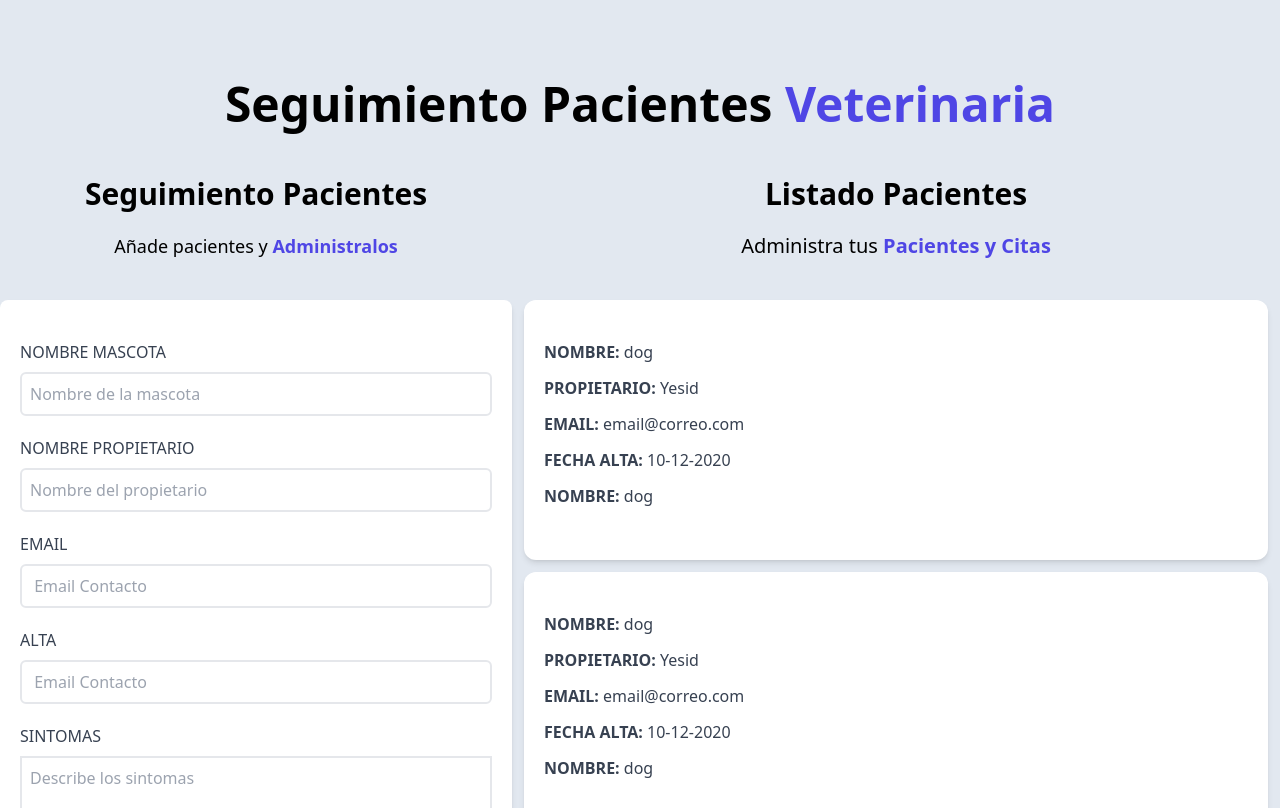
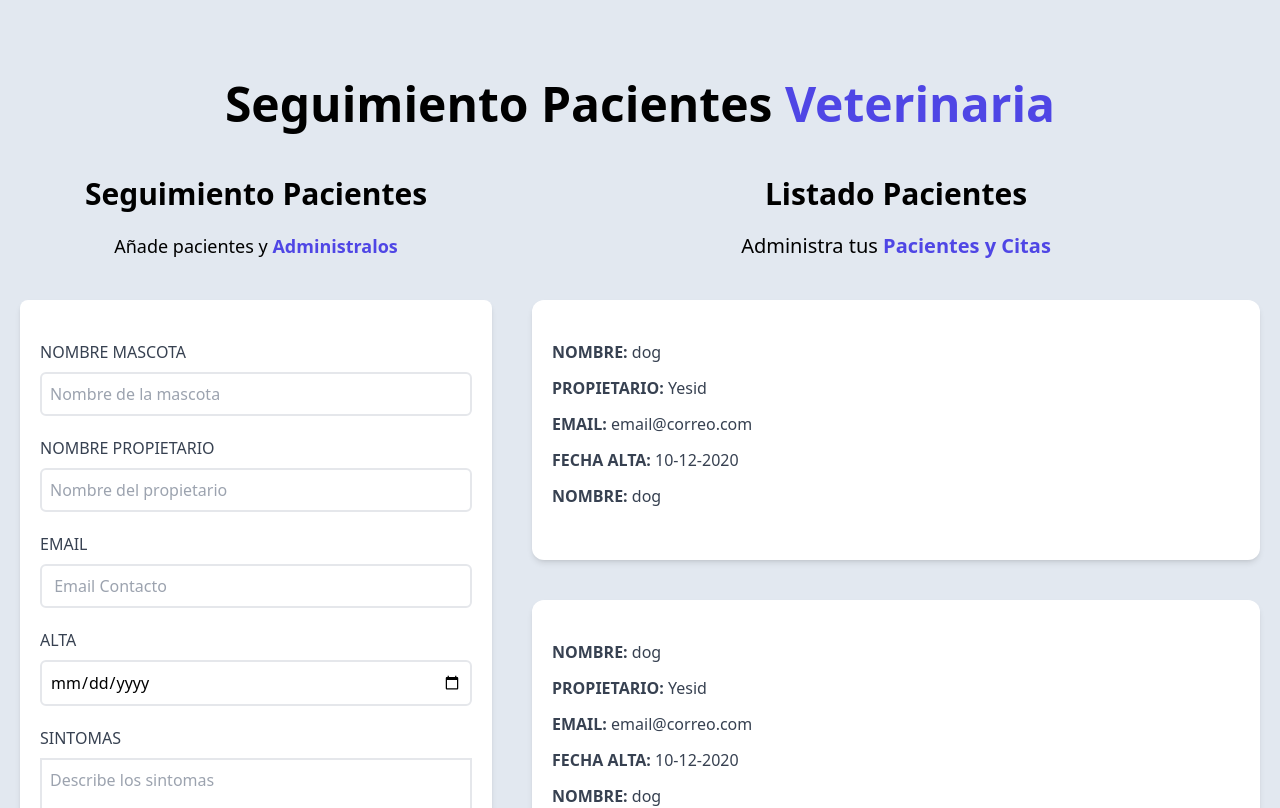
Before and after one commit to oscardenas17/adminPacientes-React, a React (Vite) app: page / in a window 1280 px wide. Shown: the top 808 px of the page. Built offline with nearby package versions, Linux system fonts and the light colour scheme.

Commit message:
validacion formularios con mensaje error

```diff
--- a/src/components/Formulario.jsx
+++ b/src/components/Formulario.jsx
@@ -1,9 +1,24 @@
-import { useState, useEffect } from "react"
-
+import { useState, useEffect } from "react";
 
 function Formulario() {
+  const [nombre, setNombre] = useState("");
+  const [propietario, setPropietario] = useState("");
+  const [email, setEmail] = useState("");
+  const [fecha, setFecha] = useState("");
+  const [sintomas, setSintomas] = useState("");
 
-  const [nombre, setNombre] = useState('');
+  const [error, setError] = useState(false);
+
+  const handleSubmit = (e) => {
+    e.preventDefault();
+
+    if ( [nombre, propietario, email, fecha, sintomas].includes('') ) {
+      setError(true);
+    }else{
+      setError(false);
+    }
+
+  };
 
   return (
     <div className="md:w-1/2 lg:w-2/5">
@@ -14,14 +29,24 @@
         <span className="text-indigo-600 font-bold ">Administralos</span>
       </p>
 
-
-      <form className="bg-white shadow-md rounded-lg py-10 px-5 mb-10">
+      <form
+        className="bg-white shadow-md rounded-lg py-10 px-5 mb-10 mx-5"
+        onSubmit={handleSubmit}
+      >
+        {/* //ternario validando error en campo vacio */}
+        {error &&  (<div className="bg-red-800 text-white text-centerp-3 uppercase font-bold mb-3 rounded-md"> <p>Todos los campos son obligatorios</p> </div>) }
 
         <div className="mb-5">
-          <label htmlFor="mascota" className="block text-gray-700 uppercase bold"> Nombre Mascota</label>
+          <label
+            htmlFor="mascota"
+            className="block text-gray-700 uppercase bold"
+          >
+            {" "}
+            Nombre Mascota
+          </label>
           <input
             value={nombre}
-            onChange={ (e) => setNombre(e.target.value) }
+            onChange={(e) => setNombre(e.target.value)}
             id="mascota"
             type="text"
             placeholder="Nombre de la mascota"
@@ -30,8 +55,16 @@
         </div>
 
         <div className="mb-5">
-          <label htmlFor="propietario" className="block text-gray-700 uppercase bold"> Nombre Propietario</label>
+          <label
+            htmlFor="propietario"
+            className="block text-gray-700 uppercase bold"
+          >
+            {" "}
+            Nombre Propietario
+          </label>
           <input
+            value={propietario}
+            onChange={(e) => setPropietario(e.target.value)}
             id="propietario"
             type="text"
             placeholder="Nombre del propietario"
@@ -40,8 +73,13 @@
         </div>
 
         <div className="mb-5">
-          <label htmlFor="email" className="block text-gray-700 uppercase bold"> Email</label>
+          <label htmlFor="email" className="block text-gray-700 uppercase bold">
+            {" "}
+            Email
+          </label>
           <input
+            value={email}
+            onChange={(e) => setEmail(e.target.value)}
             id="email"
             type="email"
             placeholder=" Email Contacto"
@@ -50,21 +88,34 @@
         </div>
 
         <div className="mb-5">
-          <label htmlFor="alta" className="block text-gray-700 uppercase bold"> Alta</label>
+          <label htmlFor="alta" className="block text-gray-700 uppercase bold">
+            {" "}
+            Alta
+          </label>
           <input
-            id="email"
-            type="email"
-            placeholder=" Email Contacto"
+            value={fecha}
+            onChange={(e) => setFecha(e.target.value)}
+            id="alta"
+            type="date"
+            placeholder=" Fecha Alta"
             className="border-2 w-full p-2 mt-2 placeholder-gray-400 rounded-md"
           />
         </div>
 
         <div className="mb-5">
-          <label htmlFor="sintomas" className="block text-gray-700 uppercase bold"> Sintomas</label>
+          <label
+            htmlFor="sintomas"
+            className="block text-gray-700 uppercase bold"
+          >
+            {" "}
+            Sintomas
+          </label>
           <textarea
-              className="border-2 w-full p-2 mt-2"
-              id="sintomas"
-              placeholder="Describe los sintomas"
+            value={sintomas}
+            onChange={(e) => setSintomas(e.target.value)}
+            className="border-2 w-full p-2 mt-2"
+            id="sintomas"
+            placeholder="Describe los sintomas"
           />
         </div>
 
@@ -72,12 +123,10 @@
           type="submit"
           value="Agregar Paciente"
           className="bg-indigo-600 w-full p-3 text-white uppercase font-bold hover:bg-indigo-700 cursor-pointer transition-all"
-
         />
-
       </form>
     </div>
-  )
+  );
 }
 
-export default Formulario
+export default Formulario;
--- a/src/components/Paciente.jsx
+++ b/src/components/Paciente.jsx
@@ -1,7 +1,7 @@
 const Paciente = () => {
   return (
     <div>
-      <div className="m-3 bg-white shadow-md px-5 py-10 rounded-xl">
+      <div className="mx-5 my-10 bg-white shadow-md px-5 py-10 rounded-xl">
         <p className="font-bold mb-3 text-gray-700 uppercase">
           Nombre: <span className="font-normal normal-case">dog</span>
         </p>
```
